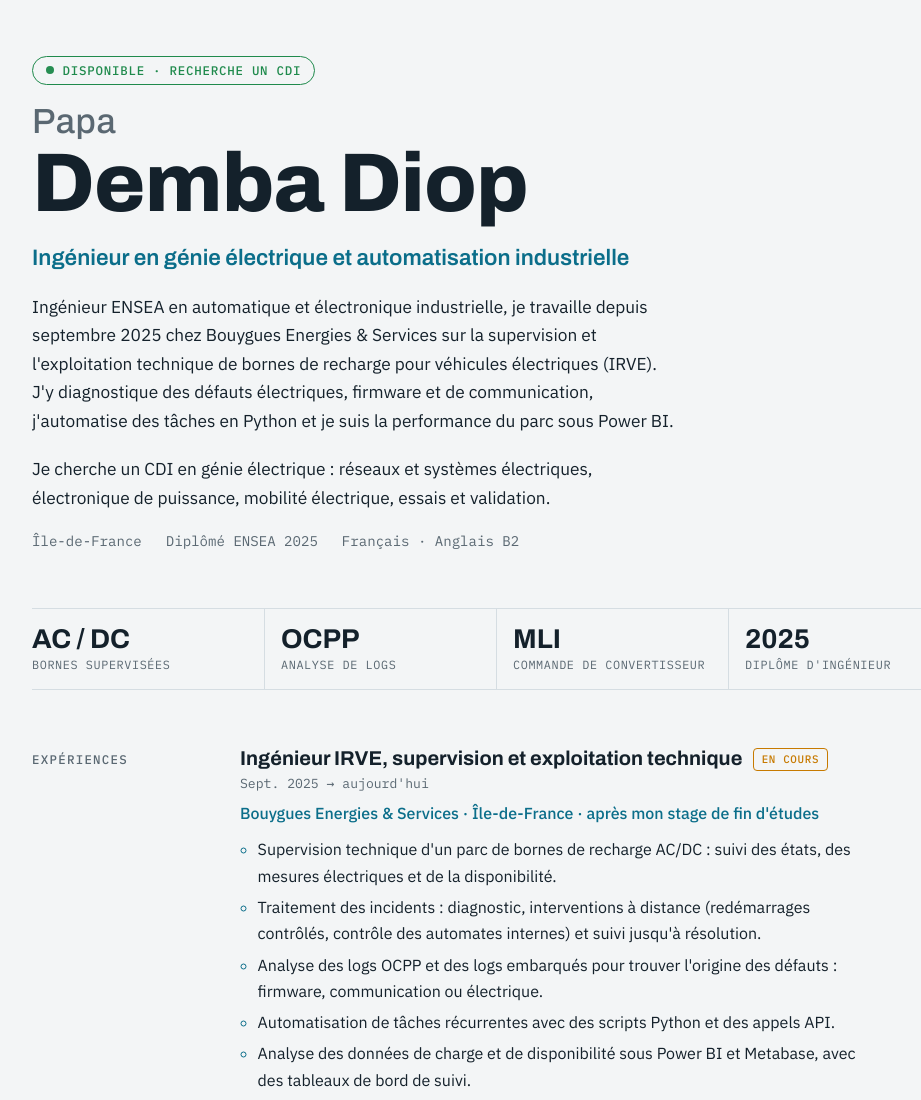
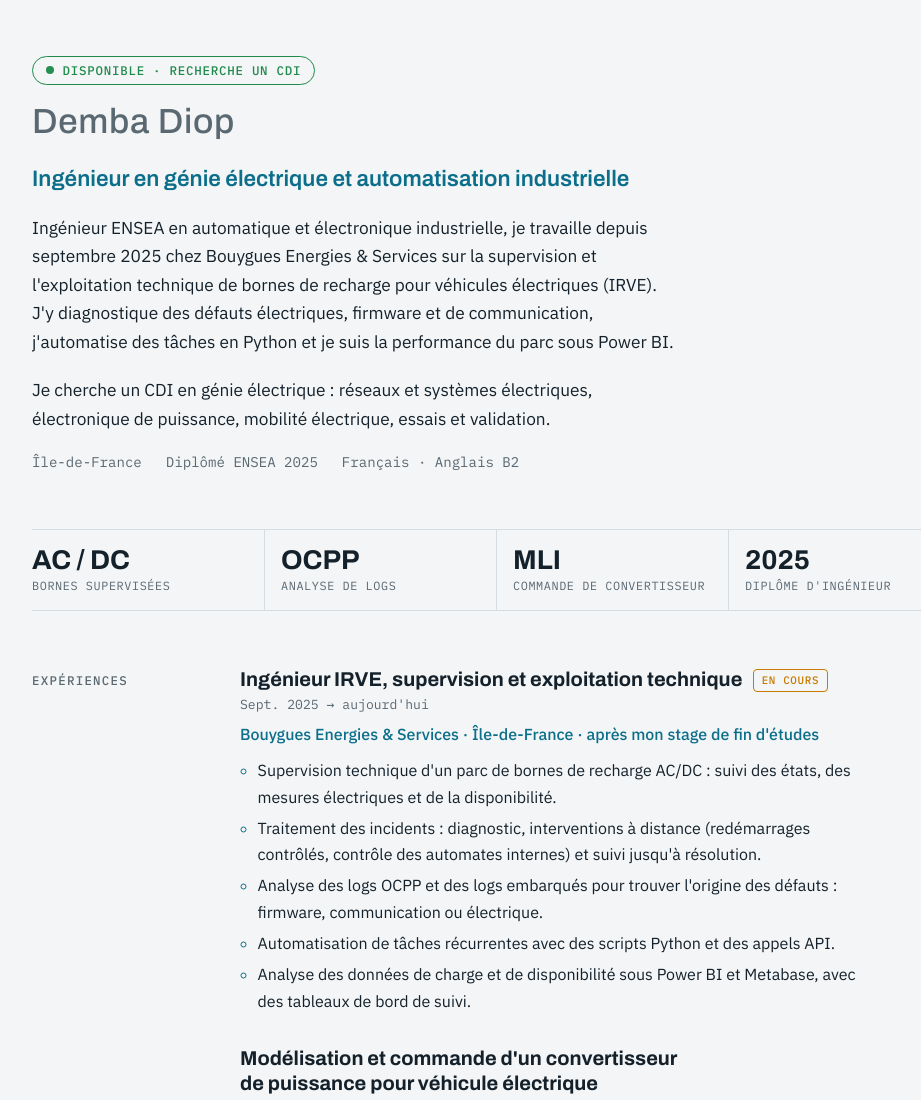
Before and after one commit to papadembadiop01/papadembadiop01.github.io, a plain HTML site: page index.html in a window 1280 px wide. Shown: the top 1100 px of the page, without its empty margins (144-1065 px from the left). Drawn offline with Linux system fonts and the light colour scheme.

Commit message:
Update index.html

```diff
--- a/index.html
+++ b/index.html
@@ -164,7 +164,7 @@ footer { border-top: 1px solid var(--line); padding-top: 1.25rem; font: 400 .8re
 
   <header>
     <span class="status">Disponible · recherche un CDI</span>
-    <h1><span class="first">Papa</span>Demba Diop</h1>
+    <h1><span class="first"/span>Demba Diop</h1>
     <p class="role">Ingénieur en génie électrique et automatisation industrielle</p>
     <p class="intro">Ingénieur ENSEA en automatique et électronique industrielle, je travaille depuis septembre 2025 chez Bouygues Energies &amp; Services sur la supervision et l'exploitation technique de bornes de recharge pour véhicules électriques (IRVE). J'y diagnostique des défauts électriques, firmware et de communication, j'automatise des tâches en Python et je suis la performance du parc sous Power BI.</p>
     <p class="intro">Je cherche un CDI en génie électrique : réseaux et systèmes électriques, électronique de puissance, mobilité électrique, essais et validation.</p>
```
